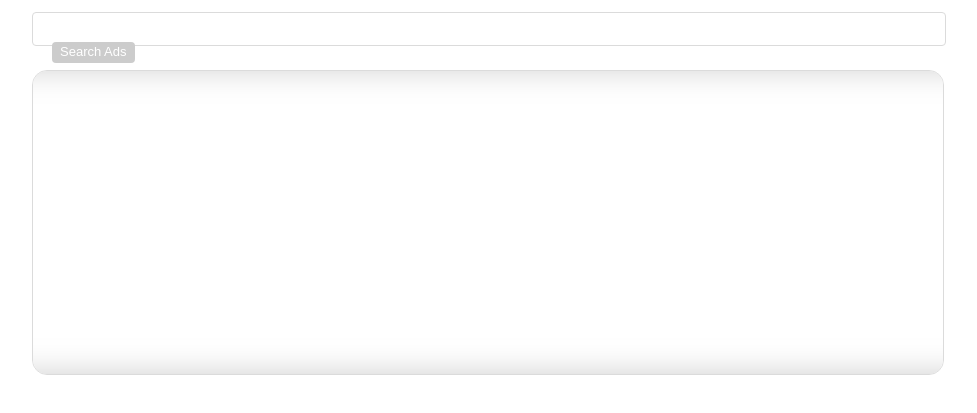
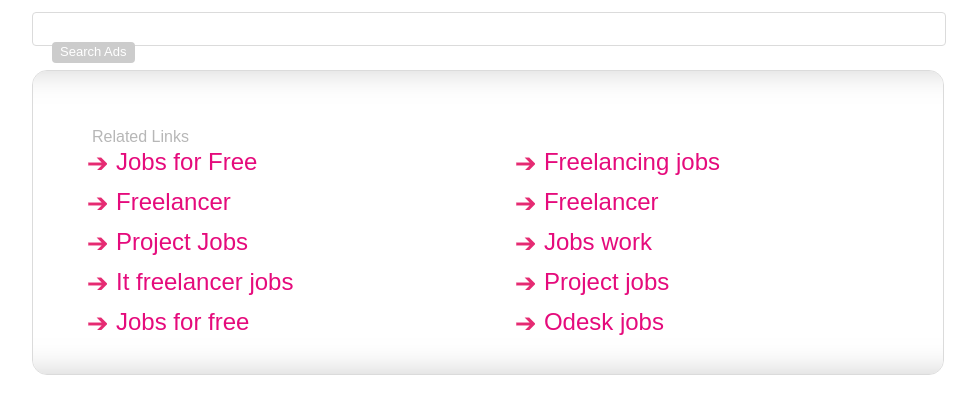
Before and after one commit to SPEC1AL1ST/first-exam, a plain HTML site: page index.html in a window 1280 px wide. Shown: the part 55-468 px from the top of the page, without its empty margins (152-1129 px from the left). Drawn offline with Linux system fonts and the light colour scheme.

Commit message:
Center done

```diff
--- a/css/main.css
+++ b/css/main.css
@@ -33,16 +33,17 @@
     height: 24px;
 }
 .search-input {
-    display: inline-block;
     float: left;
     width: 805px;
     height: 22px;
     border: none;
+    font: 12px Arial;
+}
+.search-input:focus {
+    border: none;
 }
 .search-button {
     margin-top: 1px;
-    display: inline-block;
-    vertical-align: middle;
     margin-left: 15px;
     height: 21px;
     cursor: pointer;
@@ -53,8 +54,8 @@
     color: #ffffff;
 }
 .main-container {
+    border: 1px solid #dbdbdb;
     border-radius: 15px;
-    border: 1px solid #dbdbdb;
     overflow: hidden;
     margin-top: 24px;
 }
@@ -64,12 +65,47 @@
     background: url("../img/bg-content.gif") repeat-x;
 }
 .main-container-center {
-    height: 230px;
+    height: 218px;
     width: 100%;
-    padding: 1px 0 0 0
+    padding: 0 55px;
 }
 .main-container-bottom {
     height: 36px;
     width: 100%;
     background: url("../img/bg-content-block.gif") repeat-x;
 }
+.main-container-center h2 {
+    color: #B7B7B7;
+    padding: 8px 0 0 4px;
+    font: 400 16px 'Arial', sans-serif;
+    margin-bottom: 0;
+}
+.adblock-front {
+    height: 28px;
+    width: 47.02%;
+    padding-top: 2px;
+    padding-bottom: 6px;
+    float: left;
+}
+.adblock {
+    float: left;
+    height: 28px;
+    width: 47.02%;
+    padding-top: 6px;
+    padding-bottom: 6px;
+}
+.icon {
+    float: left;
+    display: inline-block;
+    width: 19px;
+    height: 15px;
+    margin: 9px 9px 0 0;
+    background: url(../img/right-arrow.png) no-repeat;
+}
+.adds a {
+    cursor: pointer;
+    text-decoration: none;
+    font-size: 24px;
+    font-weight: normal;
+    color: #e50b7c;
+}
--- a/index.html
+++ b/index.html
@@ -33,6 +33,47 @@
             <div class="main-container-top">
             </div>
             <div class="main-container-center">
+                <h2>Related Links</h2>
+                <div class="adblock-front">
+                    <div class="icon"></div>
+                    <div class="adds"><a href="#">Jobs for Free</a></div>
+                </div>
+                <div class="adblock-front">
+                    <div class="icon"></div>
+                    <div class="adds"><a href="#">Freelancing jobs</a></div>
+                </div>
+                <div class="adblock">
+                    <div class="icon"></div>
+                    <div class="adds"><a href="#">Freelancer</a></div>
+                </div>
+                <div class="adblock">
+                    <div class="icon"></div>
+                    <div class="adds"><a href="#">Freelancer</a></div>
+                </div>
+                <div class="adblock">
+                    <div class="icon"></div>
+                    <div class="adds"><a href="#">Project Jobs</a></div>
+                </div>
+                <div class="adblock">
+                    <div class="icon"></div>
+                    <div class="adds"><a href="#">Jobs work</a></div>
+                </div>
+                <div class="adblock">
+                    <div class="icon"></div>
+                    <div class="adds"><a href="#">It freelancer jobs</a></div>
+                </div>
+                <div class="adblock">
+                    <div class="icon"></div>
+                    <div class="adds"><a href="#">Project jobs</a></div>
+                </div>
+                <div class="adblock">
+                    <div class="icon"></div>
+                    <div class="adds"><a href="#">Jobs for free</a></div>
+                </div>
+                <div class="adblock">
+                    <div class="icon"></div>
+                    <div class="adds"><a href="#">Odesk jobs</a></div>
+                </div>
             </div>
             <div class="main-container-bottom">
             </div>
```
